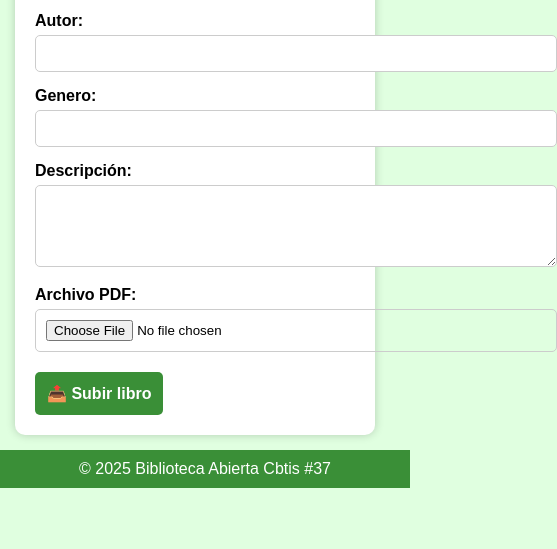
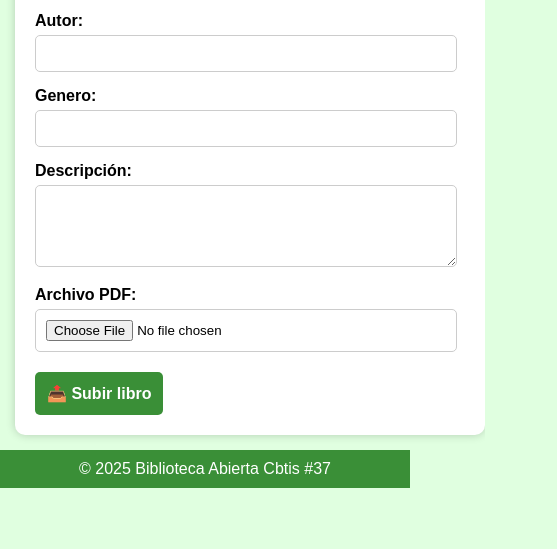
Before and after one commit to Mikyutoluca/CompartelecturaCbtis-37, a plain HTML site: page subir.html in a window 390 px wide. Shown: the part 295-844 px from the top of the page, 557 px wide, since content can reach past the window. Drawn offline with Linux system fonts and the light colour scheme.

Commit message:
Update style.css

```diff
--- a/style.css
+++ b/style.css
@@ -70,9 +70,19 @@ button:hover {
     width: 100%;
   }
   .formulario {
+    width: 430px;
     padding: 20px;
     margin: 15px;
   }
+
+  .formulario input,
+.formulario textarea {
+  width: 400px;
+  padding: 10px;
+  margin-top: 5px;
+  border: 1px solid #ccc;
+  border-radius: 5px;
+}
 
   .formulario h2 {
     font-size: 20px;
```
